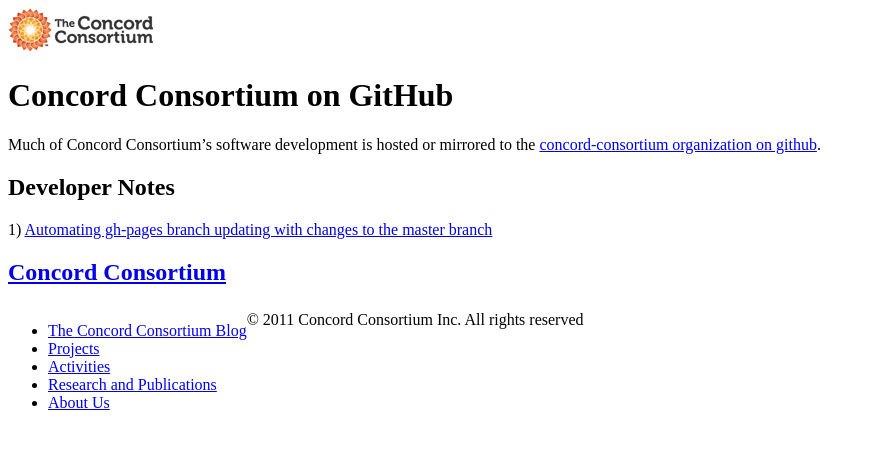
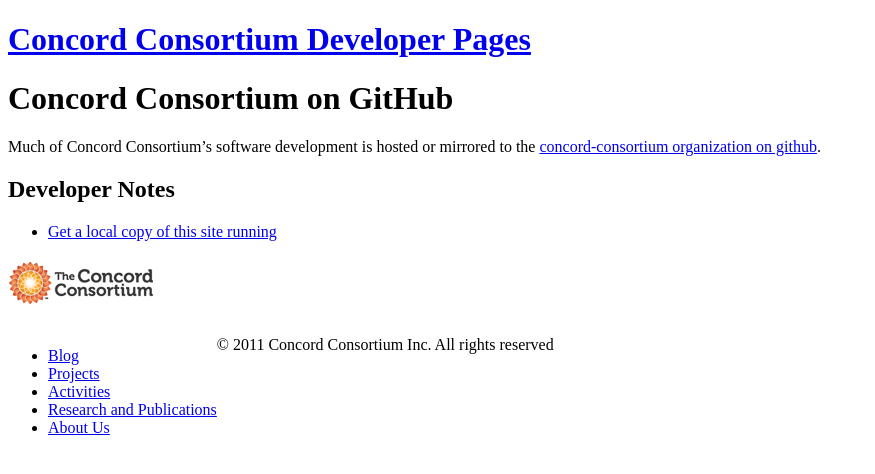
Before and after one commit to concord-consortium/concord-consortium.github.com, a Jekyll site: the page built from index.md, in a window 1280 px wide. Shown: the top 474 px of the page, without its empty margins (0-875 px from the left). Built offline with Jekyll 4.4.1, drawn with Linux system fonts in a browser that asks for light colours; a style sheet for code colours, icons or effects is not loaded.

Commit message:
updates to layout and css

```diff
--- a/_layouts/default.html
+++ b/_layouts/default.html
@@ -3,9 +3,10 @@
 <html xmlns="http://www.w3.org/1999/xhtml" xml:lang="en" lang="en">
   <head>
     <meta http-equiv="content-type" content="text/html;charset=UTF-8" />
-    <title>Concord Consortium Pages - {{ page.title }}</title>
+    <title>Concord Consortium Developer Pages - {{ page.title }}</title>
 
     <link href="http://developer.github.com/shared/css/documentation.css" media="screen" rel="stylesheet" type="text/css" />
+    <link href="/stylesheets/default.css" media="screen" rel="stylesheet" type="text/css" />
     <link href="/stylesheets/screen.css" media="screen" rel="stylesheet" type="text/css" />
   </head>
   <body>
@@ -13,7 +14,7 @@
       <div id="header-wrapper">
         <div id="header" class="basic" >
           <div class="site">
-            <a class="logo" href="/"><img src="img/archive-logo.png" alt="concord-consortium" width="145" height="44"/></a>
+            <h1><a class="logo" href="/"> Concord Consortium Developer Pages</a></h1>
           </div>
         </div>
       </div>
@@ -31,9 +32,9 @@
      <div id="footer-wrapper">
       <div id="footer">
         <div class="left-col">
-          <h2 class="logo"><a href="http://www.concord.org/">Concord Consortium</a></h2>
-          <ul class="github-nav">
-            <li><a href="http://blog.concord.org/" class="blog">The Concord Consortium Blog</a></li>
+          <h2><a href="http://www.concord.org/"><img src="/img/archive-logo.png" alt="concord-consortium" width="145" height="44"/></a></h2>
+          <ul class="cc-nav">
+            <li><a href="http://blog.concord.org/" class="blog">Blog</a></li>
             <li><a href="http://www.concord.org/projects">Projects</a></li>
             <li><a href="http://www.concord.org/activities">Activities</a></li>
             <li><a href="http://www.concord.org/research-publications">Research and Publications</a></li>
--- a/index.md
+++ b/index.md
@@ -11,4 +11,4 @@
 Developer Notes
 -------------
 
-1) [Automating gh-pages branch updating with changes to the master branch](developer-notes/automating-gh-pages-integration.html)
++ [Get a local copy of this site running](developer-notes/get-a-local-copy-of-this-site.html)
--- a/stylesheets/screen.css
+++ b/stylesheets/screen.css
@@ -7,7 +7,7 @@
 margin-top:20px;
 }
 
-.github-nav {
+.cc-nav {
 float:left;
 }
 
```
